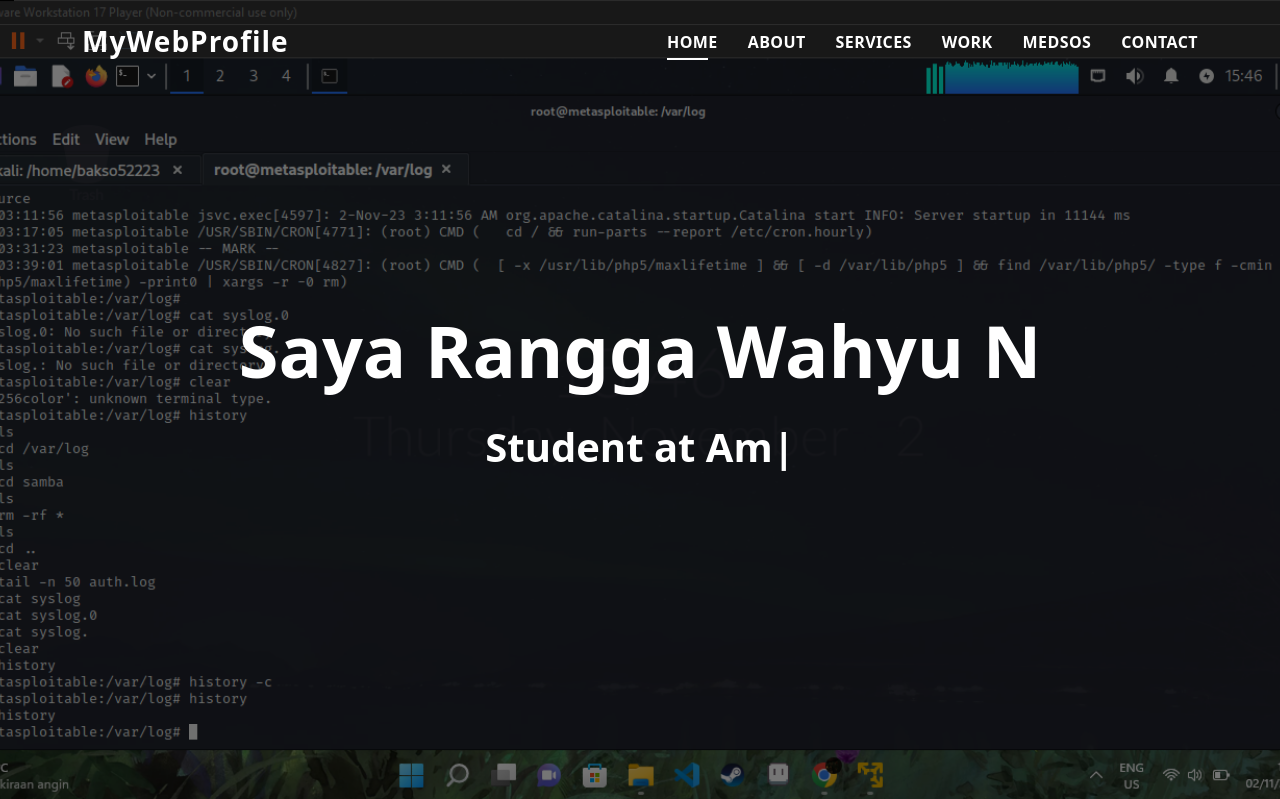
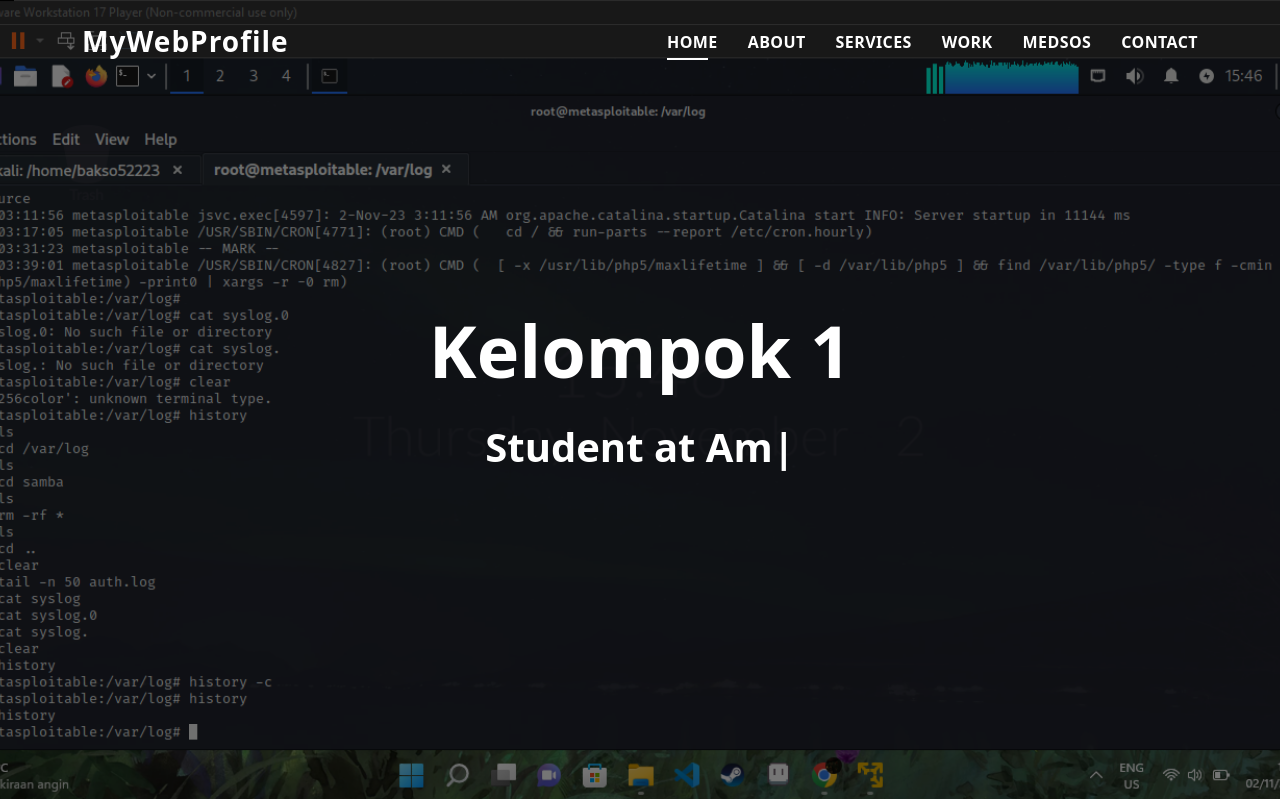
Before and after one commit to Rangga52223/web-diri, a Flask app: page / in a window 1280 px wide. Shown: the top 799 px of the page. Run offline with Flask 3, Linux system fonts and the light colour scheme; some libraries are stand-ins or nearby versions.

Commit message:
Update index.html

```diff
--- a/templates/index.html
+++ b/templates/index.html
@@ -64,7 +64,7 @@
       <div class="table-cell">
         <div class="container">
           <!--<p class="display-6 color-d">Hello, world!</p>-->
-          <h1 class="hero-title mb-4">Saya Rangga Wahyu N</h1>
+          <h1 class="hero-title mb-4">Kelompok 1</h1>
           <p class="hero-subtitle"><span class="typed" data-typed-items="Student at Amikom University, IT Anthusiast, Freelancer, 2D/3D Animator"></span></p>
           <!-- <p class="pt-3"><a class="btn btn-primary btn js-scroll px-4" href="#about" role="button">Learn More</a></p> -->
         </div>
```
